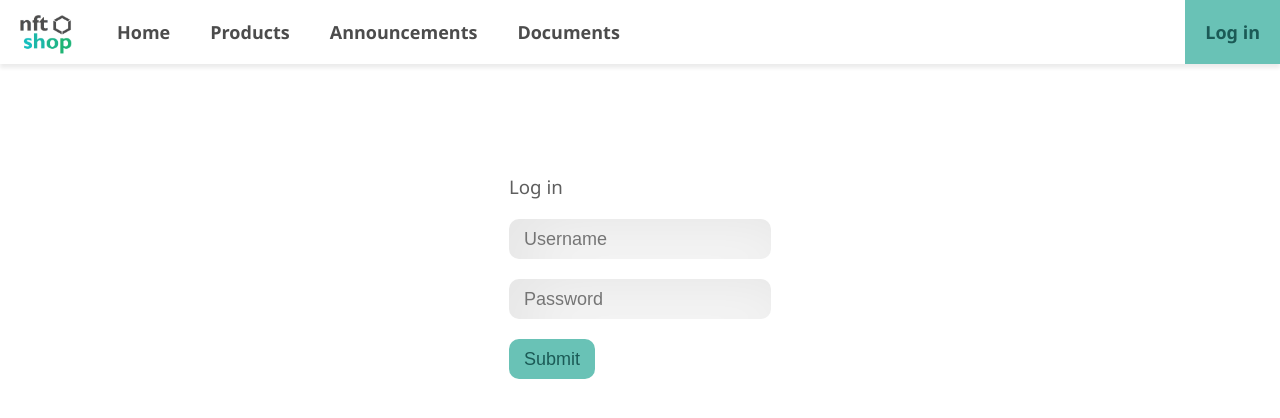
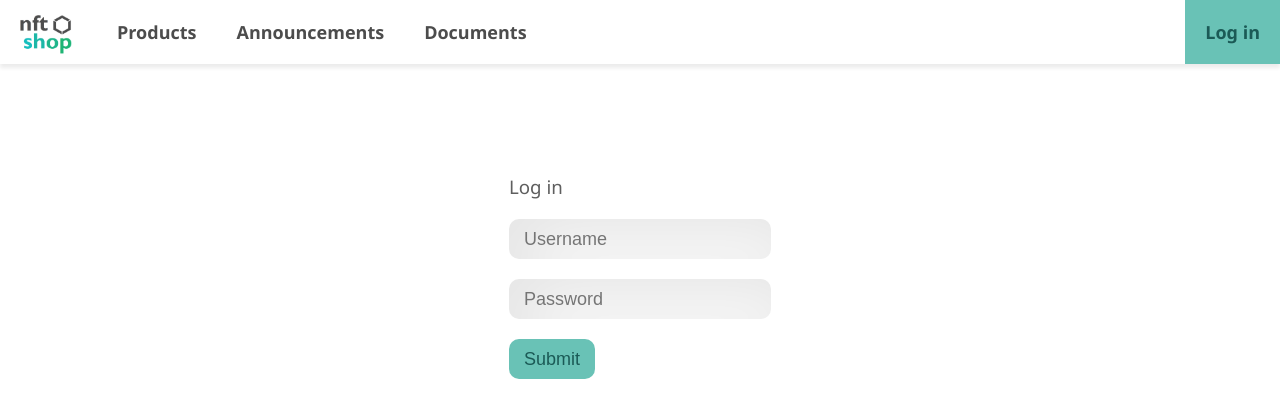
Before and after one commit to LennonStolk/ProjectP8, a PHP site: page /Pages/login.php in a window 1280 px wide. Shown: the top 418 px of the page. Run offline with PHP 8.4, Linux system fonts and the light colour scheme; data comes from the database, SQL or seed files in the repository.

Commit message:
Home pagina verwijderd

```diff
--- a/Includes/navbar.php
+++ b/Includes/navbar.php
@@ -4,11 +4,6 @@
 
 <ul class="navbar">
     <img src="../Assets/logo.png">
-    <li id="nav-home">
-        <a href="home.php">
-            Home
-        </a>
-    </li>
     <li id="nav-products">
         <a href="products.php">
             Products
--- a/Pages/login.php
+++ b/Pages/login.php
@@ -32,7 +32,7 @@
                     session_start();
                     $_SESSION["username"] = $user["name"];
                     $_SESSION["role"] = $user["role"];
-                    header("Location: home.php");
+                    header("Location: products.php");
                 }
             }
 
--- a/index.php
+++ b/index.php
@@ -1,4 +1,4 @@
 <?php
-    header("Location: pages/home.php");
+    header("Location: pages/products.php");
     exit;
 ?>
```
Also changed, not shown: Pages/home.php (deleted, +0 -24 lines).
